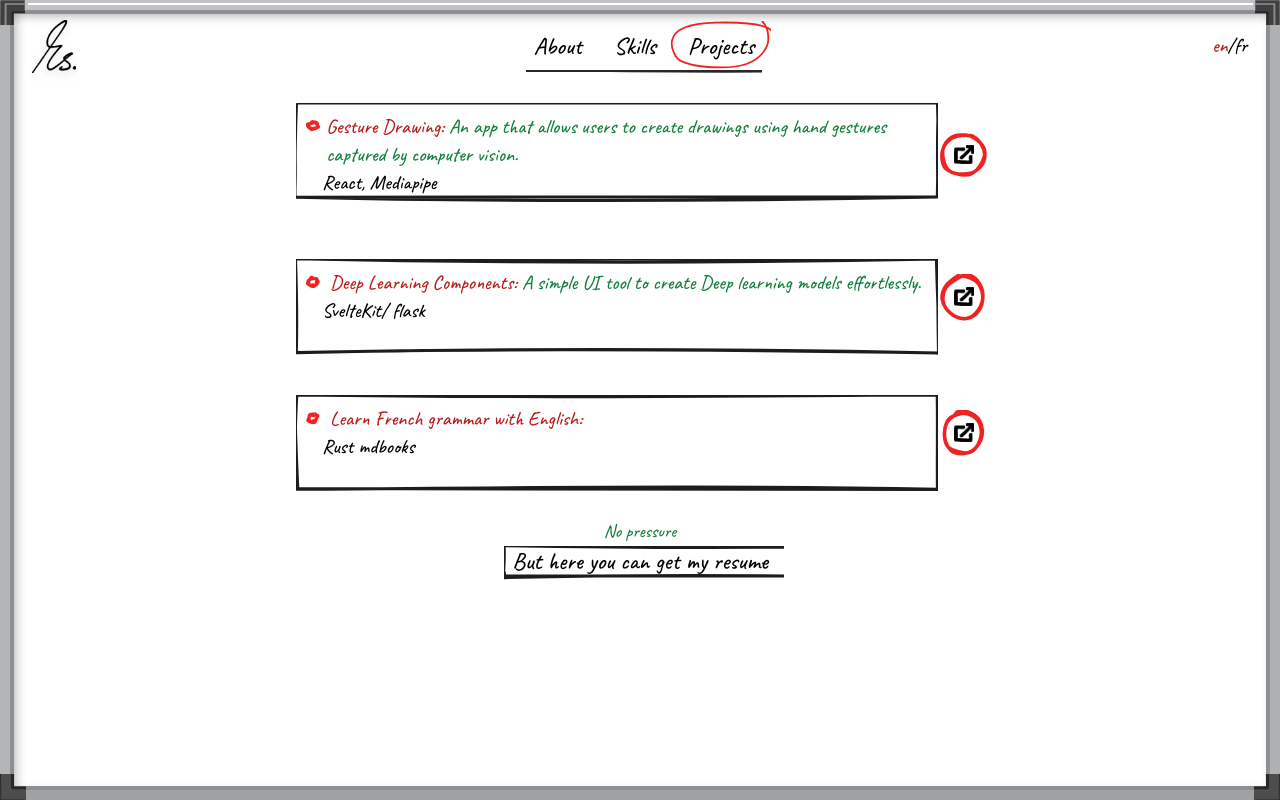
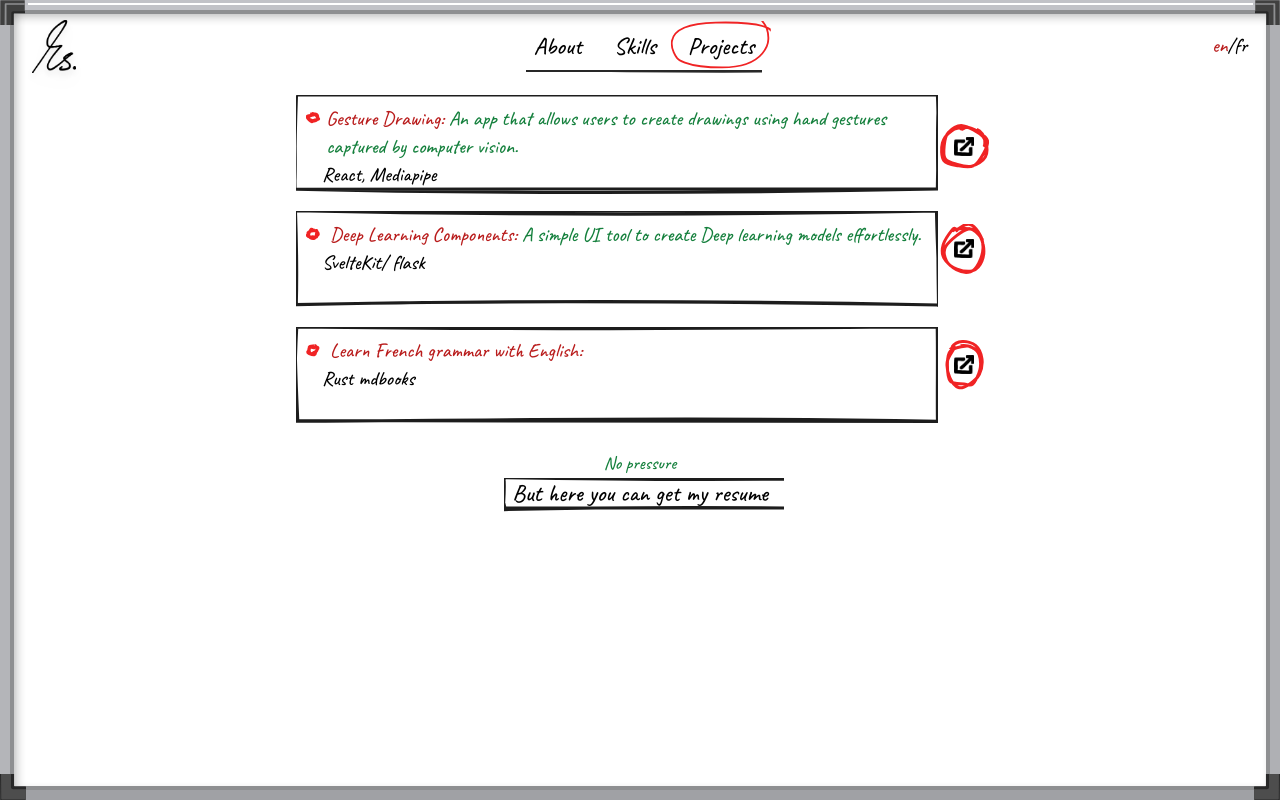
Before and after one commit to solankiRahulFr/rs-portfolio-2024, a SvelteKit app: page /en/projects in a window 1280 px wide. Before the commit this address had no page. Built offline with nearby package versions, Linux system fonts and the light colour scheme.

Commit message:
layout changes

```diff
--- a/src/Components/encircleLink.svelte
+++ b/src/Components/encircleLink.svelte
@@ -9,7 +9,7 @@
   onMount(() => {
     const svgElement = document.getElementById(idName);
     const rc = rough.svg(svgElement);
-    const line = rc.ellipse(boxwidth/2+3, boxheight/2+3, boxwidth, boxheight, {stroke:"#f02324", strokeWidth:3.5, bowing:2.5});
+    const line = rc.ellipse(boxwidth/2+5, boxheight/2+5, boxwidth, boxheight, {stroke:"#f02324", strokeWidth:3, bowing:2, roughness:2});
     svgElement.appendChild(line);
   });
 
@@ -17,4 +17,4 @@
 </script>
 
 
-<svg id={idName} style:width={boxwidth+10} style:height={boxheight+8} class="absolute top-[-13px] left-[-14px] z-[-1]"></svg>
+<svg id={idName} style:width={boxwidth+15} style:height={boxheight+10} class="absolute top-[-15px] left-[-15px] z-[-1]"></svg>
--- a/src/routes/+layout.svelte
+++ b/src/routes/+layout.svelte
@@ -21,8 +21,9 @@
 
   onMount(() => {
 	createLineMenu();
-	if($langStore=="en") goto('/en');
-	else goto('/fr');
+	console.log($page.url)
+	if($page.url.pathname=='/'){if($langStore=="en") goto('/en');
+	else goto('/fr');}
   });
 
 
--- a/src/routes/en/projects/+page.svelte
+++ b/src/routes/en/projects/+page.svelte
@@ -22,9 +22,9 @@ let projectBox, BoxW, BoxH;
 
 
 
-    <div class="flex flex-col justify-center items-cente mt-8 s-688:mx-10 xxs:gap-1 xxs:mx-15 xxs:mt-4">
-        <div>
-            <div class="flex justify-center items-center gap-4 p-2">
+    <div class="flex flex-col justify-start items-cente mt-6 s-688:mx-10 xxs:gap-1 xxs:mx-15 xxs:mt-4">
+
+            <div class="flex justify-center items-center gap-4 p-2 mb-4">
                 <div class="relative w-1/2 s-688:w-full" id="container-project1">
                     <div class="flex">
                         <BulletPoint idName={"project1"}/>
@@ -42,11 +42,10 @@ let projectBox, BoxW, BoxH;
                 </div>
             </div>
 
-        </div>
 
 
-        <div class="mt-14">
-            <div class="flex justify-center items-center gap-4 p-2">
+
+            <div class="flex justify-center items-center gap-4 p-2 mb-11">
                 <div class="relative w-1/2 s-688:w-full" id="container-project2">
                     <div class="flex">
                         <BulletPoint idName={"project2"}/>
@@ -63,11 +62,11 @@ let projectBox, BoxW, BoxH;
                 </div>
             </div>
 
-        </div>
 
 
 
-        <div class="mt-16">
+
+
             <div class="flex justify-center items-center gap-4 p-2">
                 <div class="relative w-1/2 s-688:w-full" id="container-project3">
                     <div class="flex">
@@ -85,7 +84,7 @@ let projectBox, BoxW, BoxH;
                 </div>
             </div>
 
-        </div>
+
         <div  class="h-full flex flex-col justify-center items-center s-688:w-full mt-12 xxs:mt-14 text-right">
             <span class="text-green-700 text-lg">No pressure</span>
             <Buttons buttonwidth={280} idName={"buttonAnchor2"} buttonName={"But here you can get my resume"}/>
```
